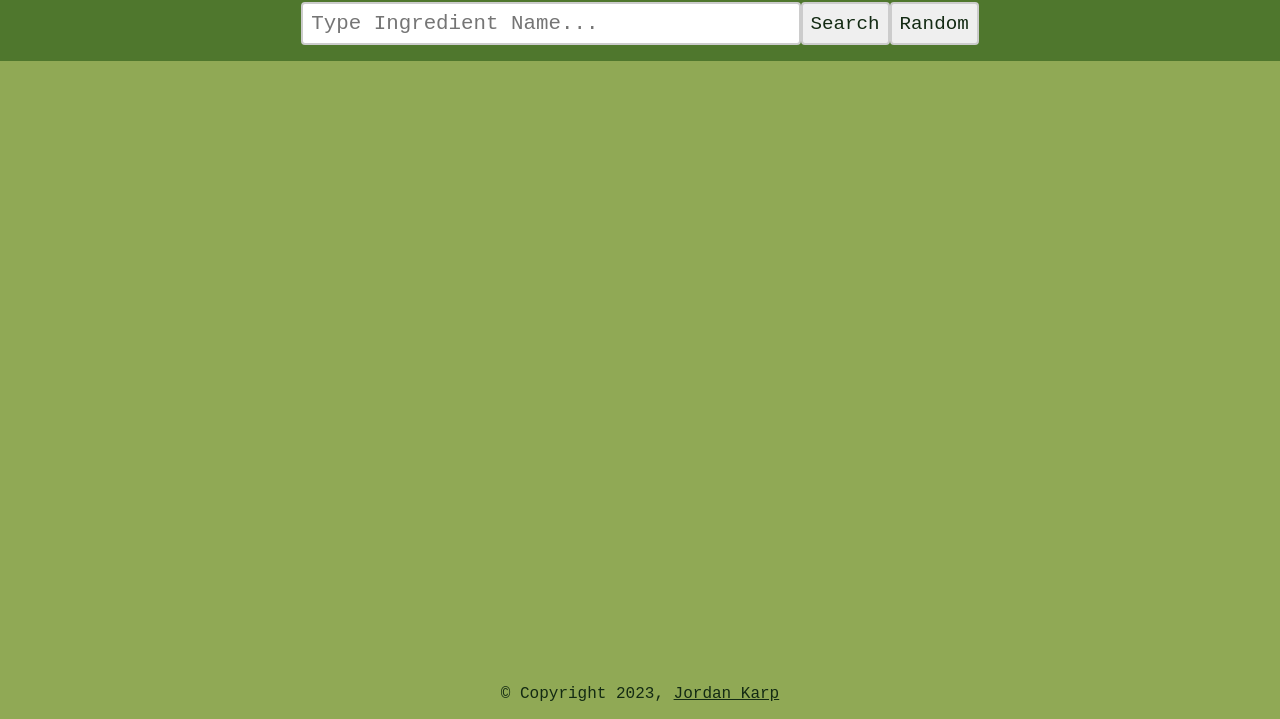
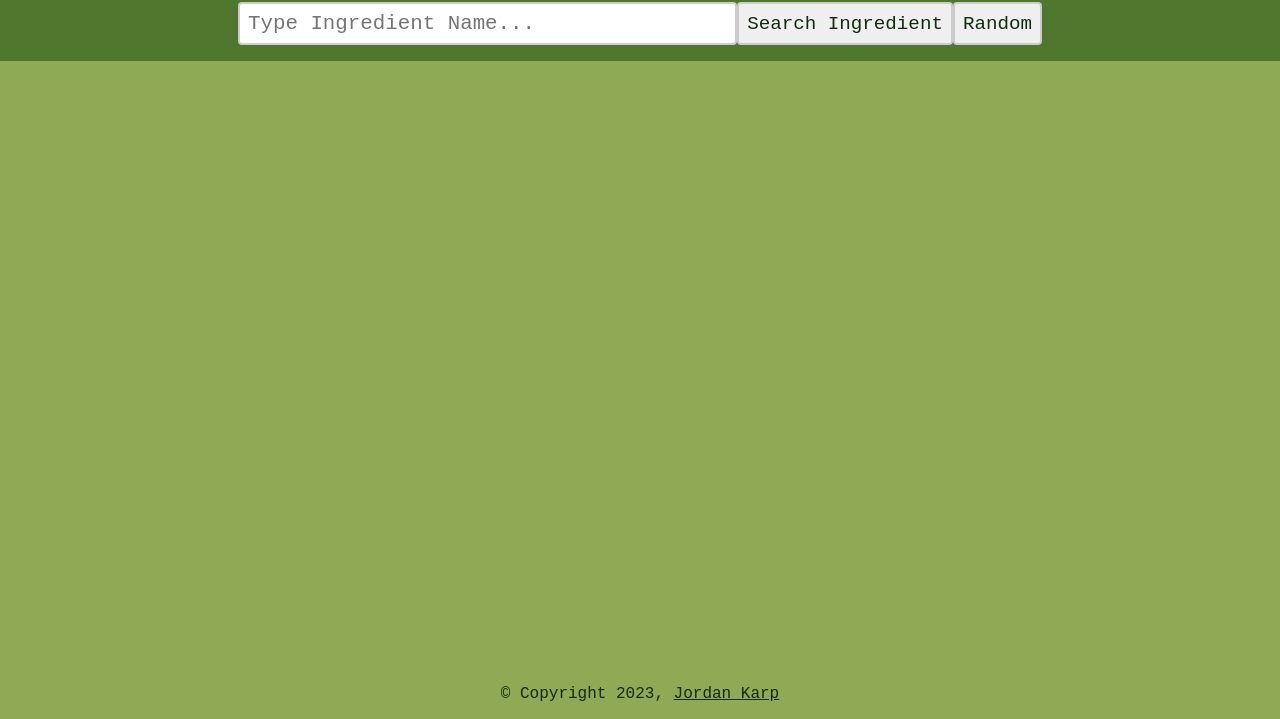
Before and after one commit to JordanKarp/Recipe-Lookup-App, a plain HTML site: page index.html in a window 1280 px wide. Shown: the part 83-802 px from the top of the page. Drawn offline with Linux system fonts and the light colour scheme.

Commit message:
Update index.html

```diff
--- a/index.html
+++ b/index.html
@@ -15,7 +15,7 @@
         <h1>Recipe App</h1>
         <div class="search-box">
             <input type="text" id="search-input" placeholder="Type Ingredient Name...">
-            <button id="search-button">Search</button>
+            <button id="search-button">Search Ingredient</button>
             <button id="random-button">Random</button>
 
         </div>
```
